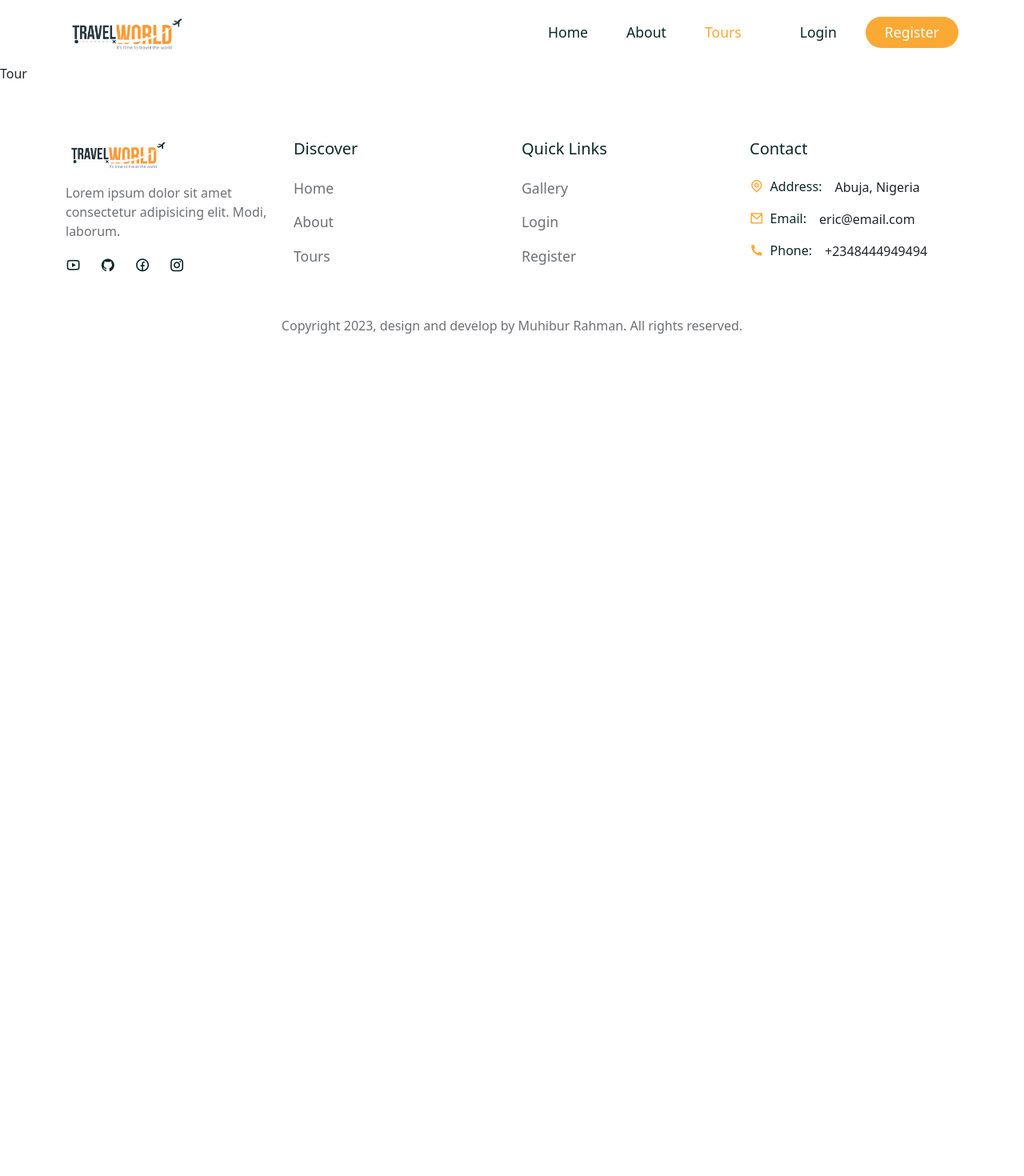
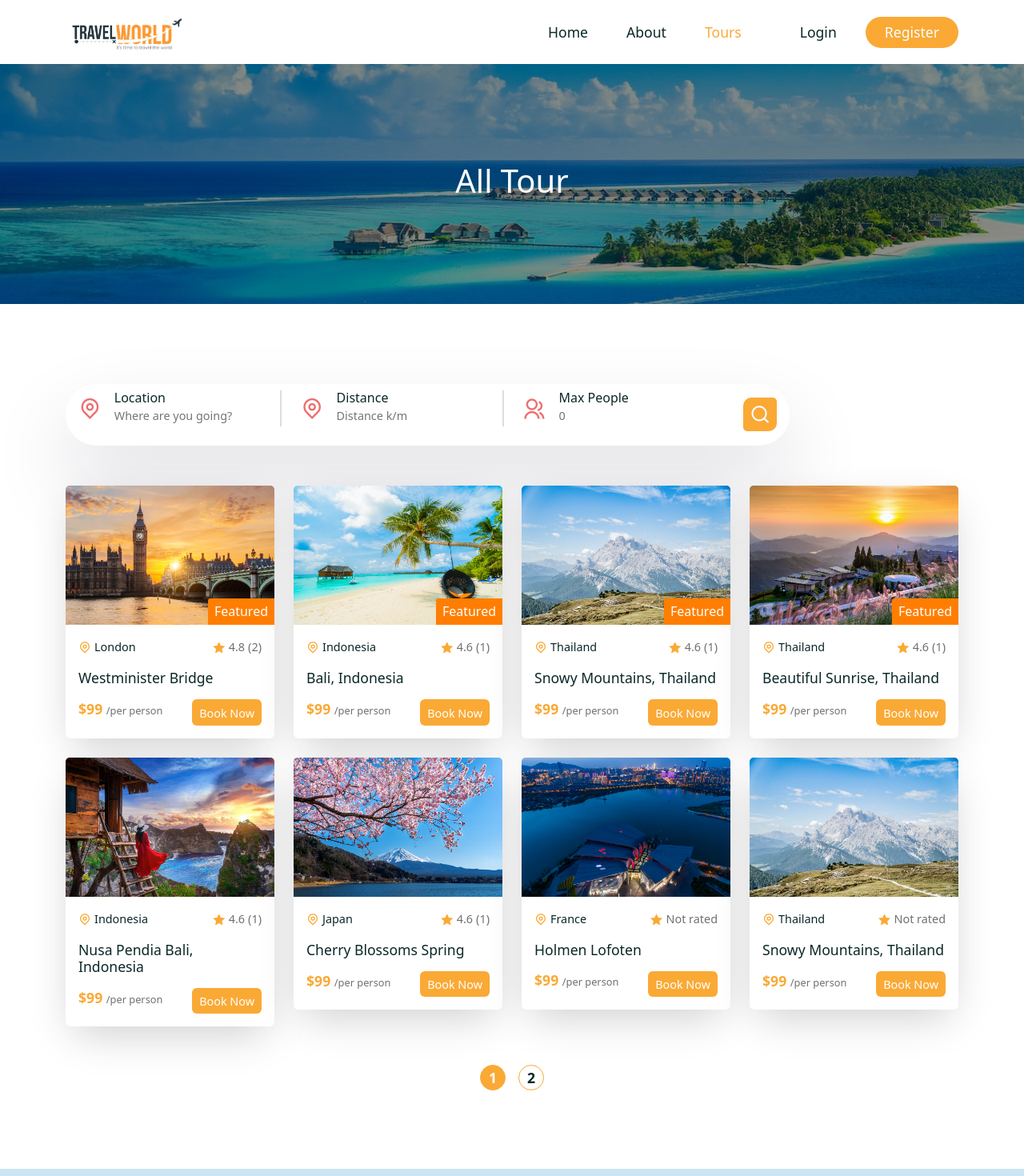
Before and after one commit to eric2umeh/tour-booking-mern, a React (Create React App) app in the folder frontend/: page /tours in a window 1280 px wide. Shown: the top 1470 px of the page at 80% size. Before the commit the page ends 800 px from the top, so only its background shows below. Built offline with nearby package versions, Linux system fonts and the light colour scheme; a web font is replaced by a local one.

Commit message:
Create all Tour page

```diff
--- a/frontend/src/pages/TourDetails.jsx
+++ b/frontend/src/pages/TourDetails.jsx
@@ -1,4 +1,6 @@
 import React from 'react'
+import '../styles/tour-details.css'
+
 
 const TourDetails = () => {
   return (
--- a/frontend/src/pages/Tours.jsx
+++ b/frontend/src/pages/Tours.jsx
@@ -1,9 +1,61 @@
-import React from 'react'
+import React, { useEffect, useState } from 'react';
+import CommonSection from '../shared/CommonSection';
+import '../styles/tour.css';
+import tourData from '../assets/data/tours';
+import { Col, Container, Row } from 'reactstrap';
+import SearchBar from './../shared/SearchBox';
+import TourCard from './../shared/TourCard';
+import Newsletter from './../shared/Newsletter';
 
 const Tour = () => {
+  const [pageCount, setPageCount] = useState(0);
+  const [page, setPage] = useState(0);
+
+  useEffect(() => {
+    const pages = Math.ceil(5 / 4); //later we will use bckend dta count
+    setPageCount(pages);
+  }, [page]);
+
   return (
-    <div>Tour</div>
-  )
-}
+    <>
+      <CommonSection title={'All Tour'} />
+      <section>
+        <Container>
+          <Row>
+            <Col>
+              <SearchBar />
+            </Col>
+          </Row>
+        </Container>
+      </section>
+      <section className="pt-0">
+        <Container>
+          <Row>
+            {tourData?.map((tour) => (
+              <Col lg="3" className="mb-4" key={tour.id}>
+                <TourCard tour={tour} />
+              </Col>
+            ))}
 
-export default Tour
+            <Col lg="12">
+              <div className="pagination d-flex align-items-center justify-content-center mt-4 gap-3">
+                {[...Array(pageCount).keys()].map((number) => (
+                  <span
+                    key={number}
+                    onClick={() => setPage(number)}
+                    className={page === number ? 'active__page' : ''}
+                  >
+                    {number + 1}
+                  </span>
+                ))}
+              </div>
+            </Col>
+          </Row>
+        </Container>
+      </section>
+      <Newsletter />
+    </>
+  );
+};
+
+export default Tour;
--- /dev/null
+++ b/frontend/src/shared/CommonSection.jsx
@@ -0,0 +1,19 @@
+import React from 'react';
+import { Col, Container, Row } from 'reactstrap';
+import './common-section.css';
+
+const CommonSection = ({ title }) => {
+  return (
+    <section className="common__section">
+      <Container>
+        <Row>
+          <Col lg="12">
+            <h1>{title}</h1>
+          </Col>
+        </Row>
+      </Container>
+    </section>
+  );
+};
+
+export default CommonSection;
--- /dev/null
+++ b/frontend/src/shared/common-section.css
@@ -0,0 +1,15 @@
+.common__section {
+  background: linear-gradient(rgba(0, 0, 0, 0.45), rgba(0, 0, 0, 0.45)),
+    url('../assets/images/tour.jpg') no-repeat center center;
+  background-size: cover;
+  height: 300px;
+  display: flex;
+  align-items: center;
+  justify-content: center;
+  text-align: center;
+}
+
+.common__section h1 {
+  font-size: 2.5rem;
+  color: #fff;
+}
--- /dev/null
+++ b/frontend/src/styles/tour.css
@@ -0,0 +1,19 @@
+.pagination span {
+  width: 2rem;
+  height: 2rem;
+  padding: 5px;
+  border-radius: 50px;
+  display: flex;
+  align-items: center;
+  justify-content: center;
+  border: 1px solid var(--secondary-color);
+  color: var(--heading-color);
+  font-size: 1.1rem;
+  cursor: pointer;
+  font-weight: 700;
+}
+
+.active__page {
+    background: var(--secondary-color);
+    color: #fff !important;
+}
```
Also changed, not shown: frontend/src/styles/tour-details.css (added).
